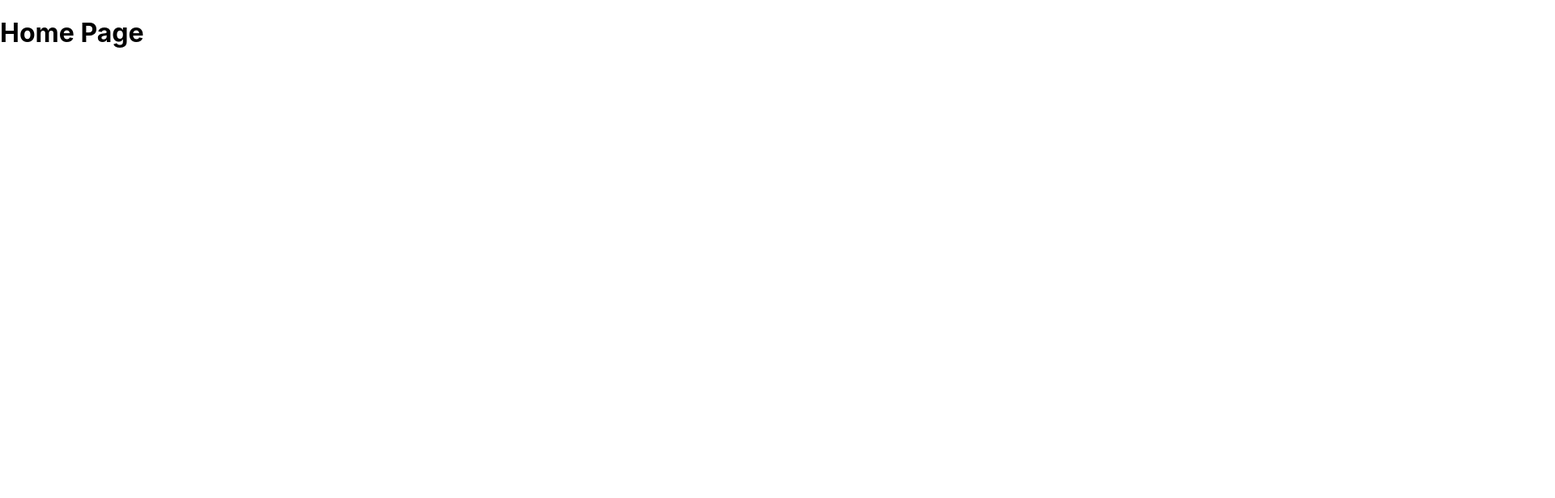
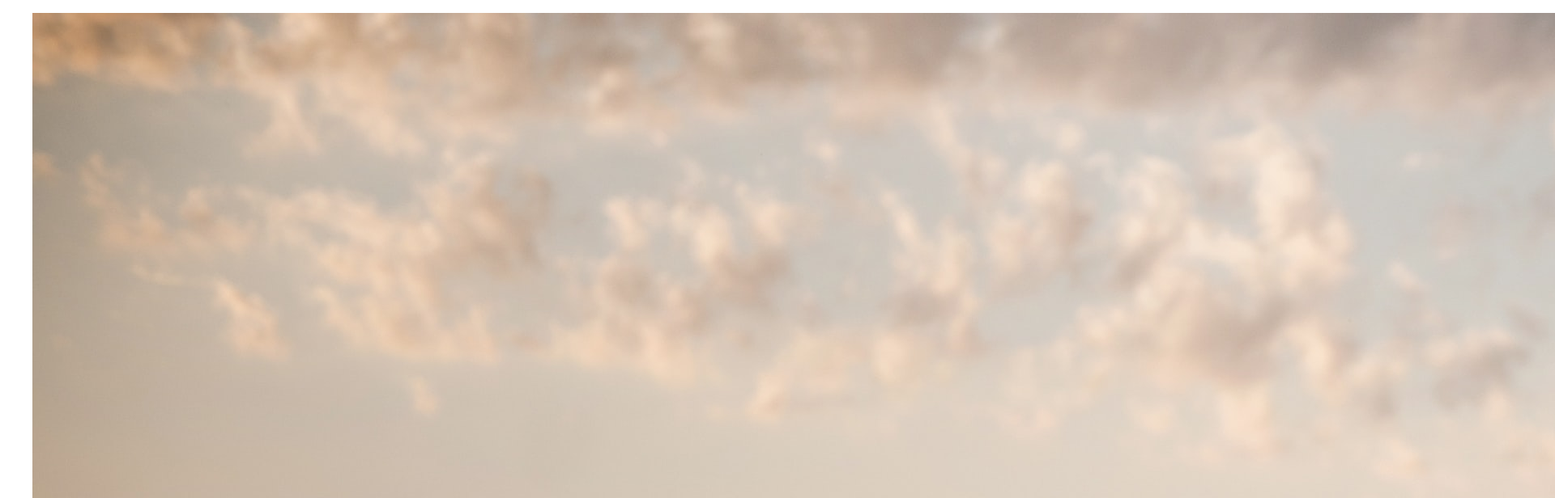
Before and after one commit to DauteRR/nextjs-complete-guide, a Next.js app in the folder routing-demo-project/: page / in a window 1280 px wide. Shown: the top 616 px of the page at 81% size, 1920 px wide, since content can reach past the window. Built offline with nearby package versions, Linux system fonts and the light colour scheme.

Commit message:
[Section 4] Featured events list

```diff
--- /dev/null
+++ b/routing-demo-project/components/events/event-item.tsx
@@ -0,0 +1,41 @@
+import React from 'react';
+import { EventDetails } from '../../types';
+import Link from 'next/link';
+
+export interface EventItemProps {
+  details: EventDetails;
+}
+
+export const EventItem: React.FC<EventItemProps> = ({ details }) => {
+  const { title, image, date, location, id } = details;
+
+  const humanReadableDate = new Date(date).toLocaleDateString('en-US', {
+    day: 'numeric',
+    month: 'long',
+    year: 'numeric',
+  });
+  const formattedAddress = location.replace(', ', '\n');
+  const exploreLink = `/events/${id}`;
+
+  return (
+    <li>
+      <img src={'/' + image} alt={title} />
+      <div>
+        <div>
+          <h2>{title}</h2>
+          <div>
+            <time>{humanReadableDate}</time>
+          </div>
+          <div>
+            <address>{formattedAddress}</address>
+          </div>
+        </div>
+        <div>
+          <Link href={exploreLink}>Explore Event</Link>
+        </div>
+      </div>
+    </li>
+  );
+};
+
+export default EventItem;
--- /dev/null
+++ b/routing-demo-project/components/events/event-list.tsx
@@ -0,0 +1,19 @@
+import React from 'react';
+import { EventDetails } from '../../types';
+import EventItem from './event-item';
+
+export interface EventListProps {
+	items: EventDetails[];
+}
+
+export const EventList: React.FC<EventListProps> = ({ items }) => {
+	return (
+		<ul>
+			{items.map(event => (
+				<EventItem key={event.id} details={event} />
+			))}
+		</ul>
+	);
+};
+
+export default EventList;
--- a/routing-demo-project/pages/index.tsx
+++ b/routing-demo-project/pages/index.tsx
@@ -1,4 +1,5 @@
 import { NextPage } from 'next';
+import EventList from '../components/events/event-list';
 import { getFeaturedEvents } from '../data/events';
 
 const HomePage: NextPage = () => {
@@ -6,7 +7,7 @@
 
 	return (
 		<div>
-			<h1>Home Page</h1>
+			<EventList items={featuredEvents} />
 		</div>
 	);
 };
```
